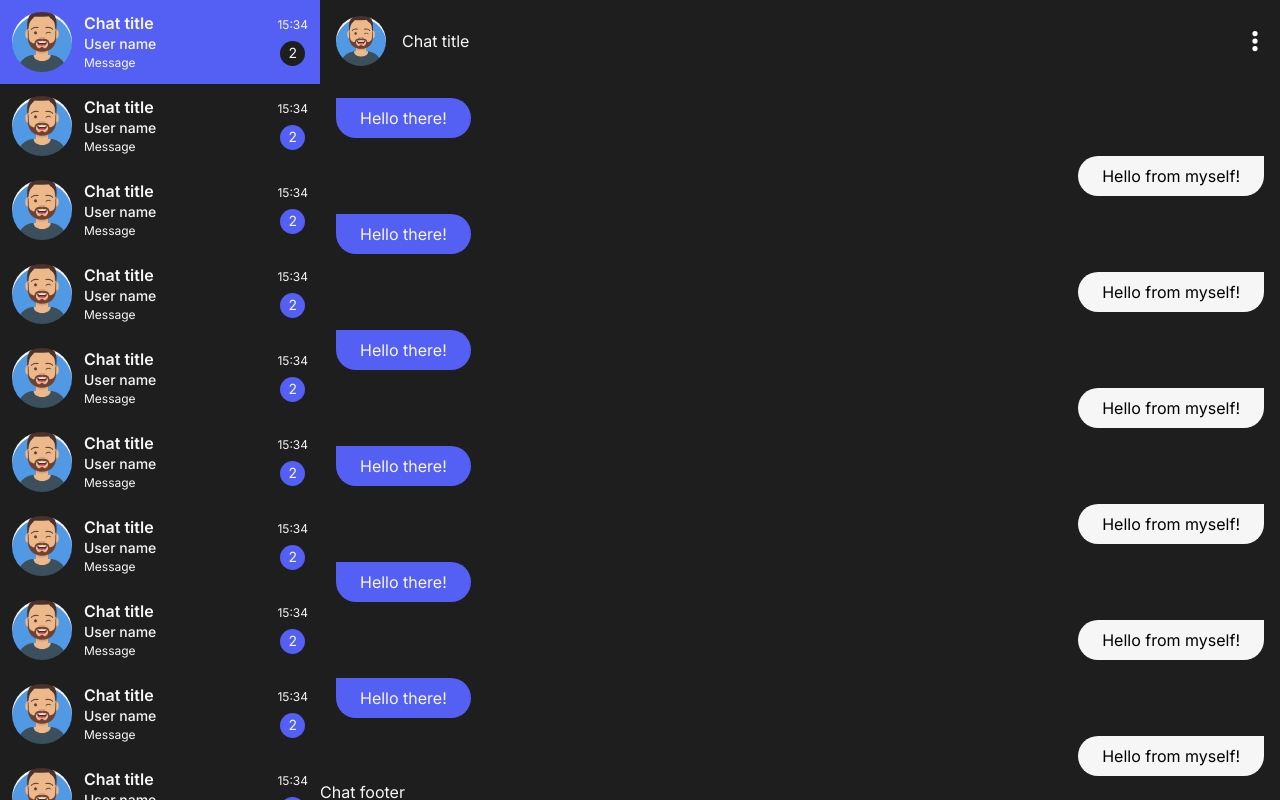
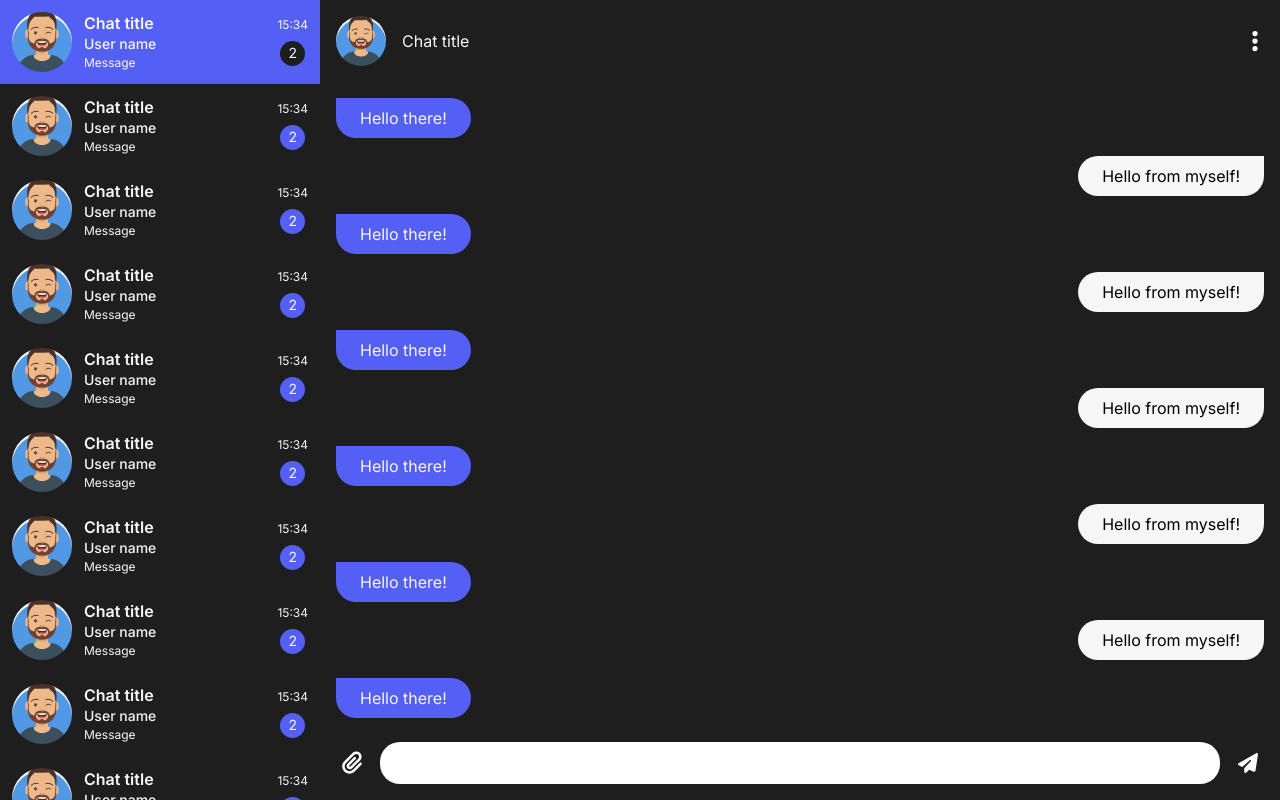
Before and after one commit to akezhanbexeitov/ocg-chat, a Next.js app: page /some-chat-id in a window 1280 px wide. Built offline with nearby package versions, Linux system fonts and the light colour scheme.

Commit message:
Create chat footer

```diff
--- a/src/app/[chatId]/page.tsx
+++ b/src/app/[chatId]/page.tsx
@@ -1,13 +1,14 @@
 import ChatHeader from "@/components/ChatHeader";
 import styles from "./page.module.scss";
 import ChatBody from "@/components/ChatBody";
+import ChatFooter from "@/components/ChatFooter";
 
 export default function Page() {
   return (
     <div className={styles.chat}>
       <ChatHeader className={styles.chat__header} />
       <ChatBody className={styles.chat__body} />
-      <div className={styles.chat__footer}>Chat footer</div>
+      <ChatFooter className={styles.chat__footer} />
     </div>
   );
 }
--- a/src/components/ChatFooter/index.module.scss
+++ b/src/components/ChatFooter/index.module.scss
@@ -0,0 +1,43 @@
+.chat-footer {
+  display: flex;
+  align-items: center;
+  justify-content: space-between;
+  gap: 12px;
+  padding: 16px;
+
+  &__options {
+    background: transparent;
+    border: none;
+    padding: 6px;
+    display: flex;
+    justify-content: center;
+    align-items: center;
+    cursor: pointer;
+
+    & svg {
+      width: 20px;
+    }
+  }
+
+  &__input {
+    flex: 1 1 auto;
+    border-radius: 20px;
+    outline: none;
+    border: none;
+    padding: 12px 24px;
+  }
+
+  &__send {
+    background: transparent;
+    border: none;
+    padding: 6px;
+    display: flex;
+    justify-content: center;
+    align-items: center;
+    cursor: pointer;
+
+    & svg {
+      width: 20px;
+    }
+  }
+}
--- a/src/components/ChatFooter/index.tsx
+++ b/src/components/ChatFooter/index.tsx
@@ -0,0 +1,27 @@
+"use client";
+
+import classNames from "classnames";
+import styles from "./index.module.scss";
+import Paperclip from "../icons/Paperclip";
+import Paperplane from "../icons/Paperplane";
+
+interface Props {
+  className?: string;
+}
+
+const cn = classNames.bind(styles);
+
+export default function ChatFooter({ className }: Props) {
+  return (
+    <form className={cn(className, styles["chat-footer"])}>
+      <button className={styles["chat-footer__options"]}>
+        <Paperclip fillColor="#fff" />
+      </button>
+
+      <input type="text" className={styles["chat-footer__input"]} />
+      <button type="submit" className={styles["chat-footer__send"]}>
+        <Paperplane fillColor="#fff" />
+      </button>
+    </form>
+  );
+}
--- a/src/components/ChatHeader/index.tsx
+++ b/src/components/ChatHeader/index.tsx
@@ -24,7 +24,7 @@ export default function ChatHeader({ className }: Props) {
         <h1 className={styles["chat-header__title"]}>Chat title</h1>
       </div>
       <div className={styles["chat-header__right"]}>
-        <button>
+        <button type="button">
           <Ellipsis fillColor="#fff" />
         </button>
       </div>
--- /dev/null
+++ b/src/components/icons/Paperplane.tsx
@@ -0,0 +1,15 @@
+interface Props {
+  fillColor?: string;
+}
+
+export default function Paperplane({ fillColor }: Props) {
+  return (
+    <svg
+      xmlns="http://www.w3.org/2000/svg"
+      viewBox="0 0 512 512"
+      fill={fillColor}
+    >
+      <path d="M498.1 5.6c10.1 7 15.4 19.1 13.5 31.2l-64 416c-1.5 9.7-7.4 18.2-16 23s-18.9 5.4-28 1.6L284 427.7l-68.5 74.1c-8.9 9.7-22.9 12.9-35.2 8.1S160 493.2 160 480V396.4c0-4 1.5-7.8 4.2-10.7L331.8 202.8c5.8-6.3 5.6-16-.4-22s-15.7-6.4-22-.7L106 360.8 17.7 316.6C7.1 311.3 .3 300.7 0 288.9s5.9-22.8 16.1-28.7l448-256c10.7-6.1 23.9-5.5 34 1.4z" />
+    </svg>
+  );
+}
```
